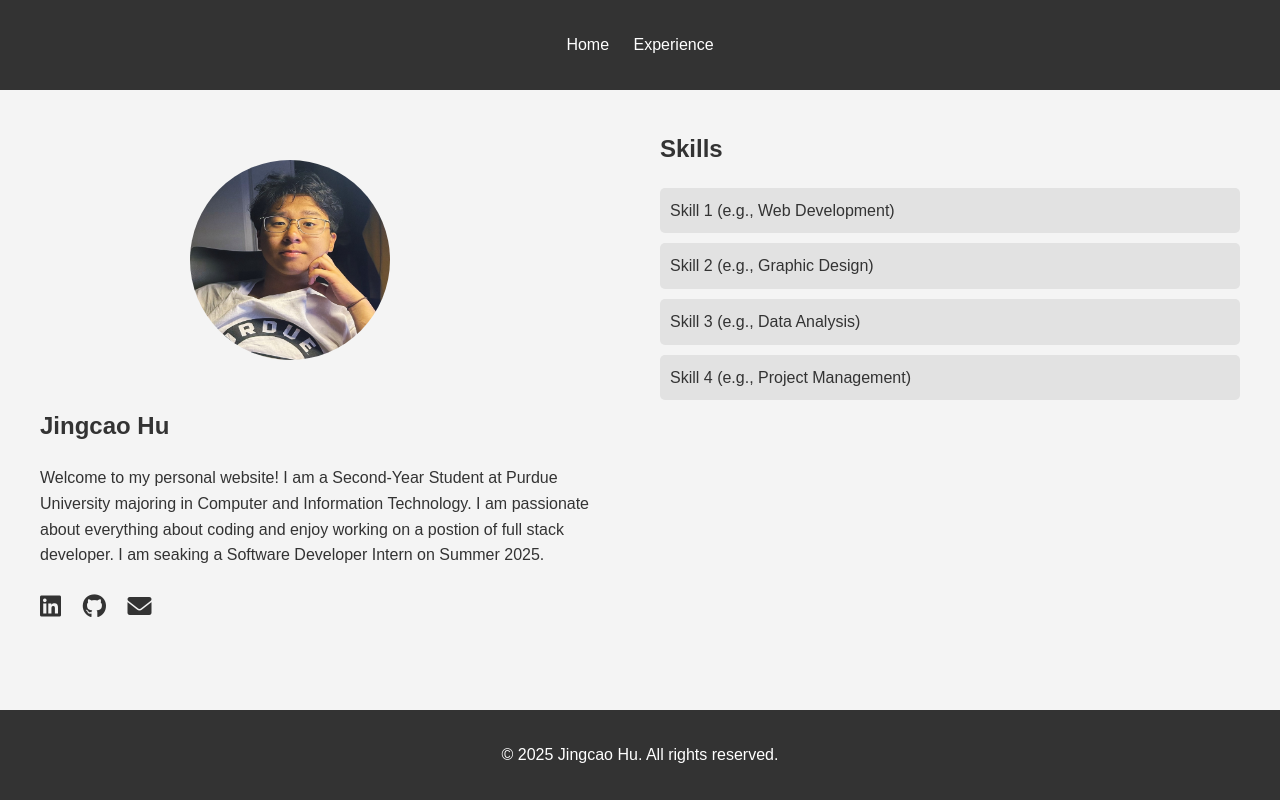
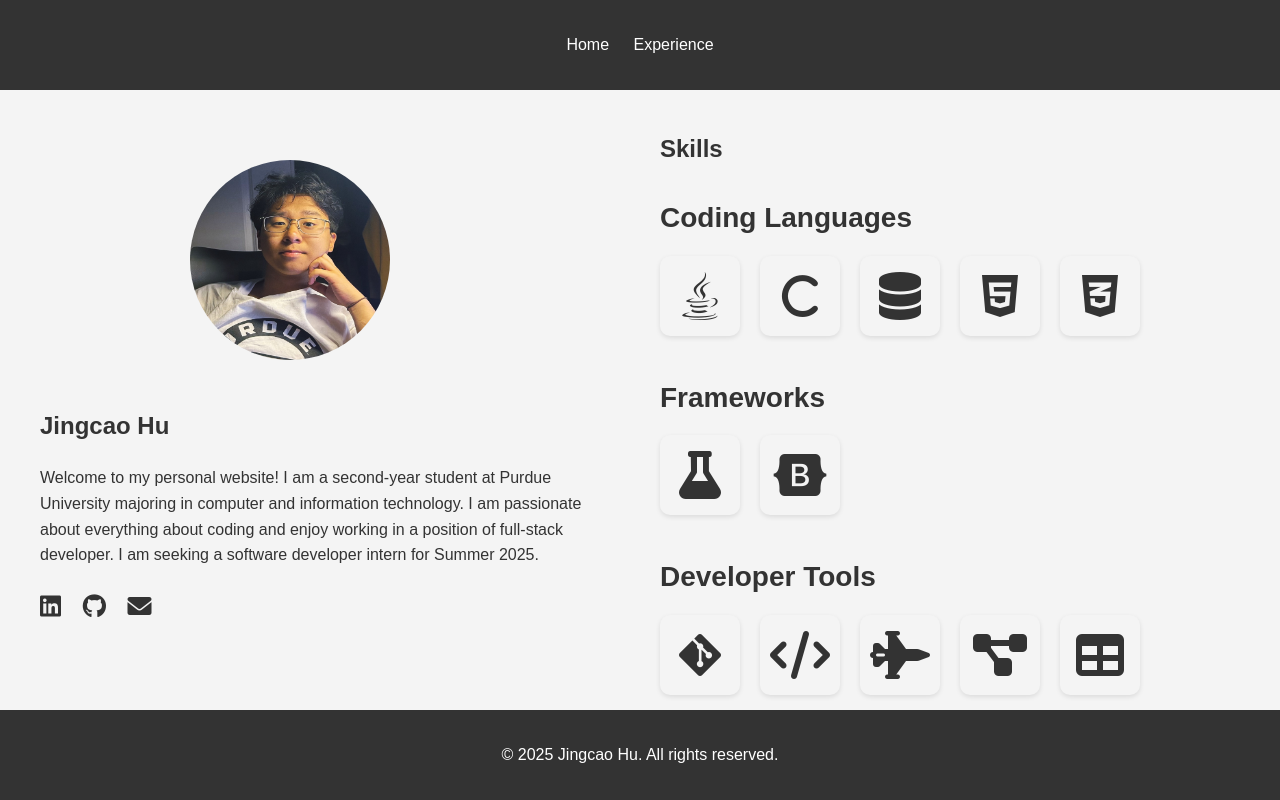
Before and after one commit to JingcaoHu/JingcaoHu, a plain HTML site: page index.html in a window 1280 px wide. Drawn offline with Linux system fonts and the light colour scheme.

Commit message:
Initial Commit

```diff
--- a/index.html
+++ b/index.html
@@ -24,9 +24,9 @@
       <img src="images/MyPortrait.jpeg" alt="Jingcao Hu" class="portrait">
       <h1>Jingcao Hu</h1>
       <p>
-        Welcome to my personal website! I am a Second-Year Student at Purdue University majoring in Computer and Information Technology.
-        I am passionate about everything about coding and enjoy working on a postion of full stack developer. I am seaking a Software Developer Intern
-        on Summer 2025.
+        Welcome to my personal website! I am a second-year student at Purdue University majoring in computer and information technology.
+        I am passionate about everything about coding and enjoy working in a position of full-stack developer. I am seeking a software
+        developer intern for Summer 2025.
       </p>
       <!-- Social Icons -->
       <div class="social-icons">
@@ -44,15 +44,66 @@
 
     <!-- Right Section: Skills -->
     <section class="right-section">
-      <h2>Skills</h2>
-      <ul>
-        <li>Skill 1 (e.g., Web Development)</li>
-        <li>Skill 2 (e.g., Graphic Design)</li>
-        <li>Skill 3 (e.g., Data Analysis)</li>
-        <li>Skill 4 (e.g., Project Management)</li>
-      </ul>
-    </section>
-  </main>
+        <h2>Skills</h2>
+
+        <!-- Coding Languages -->
+        <div class="skill-category">
+          <h3>Coding Languages</h3>
+          <div class="skill-icons">
+            <a href="https://www.java.com" target="_blank" aria-label="Java" title="Java">
+              <i class="fab fa-java"></i>
+            </a>
+            <a href="https://en.wikipedia.org/wiki/C_(programming_language)" target="_blank" aria-label="C" title="C">
+              <i class="fas fa-c"></i>
+            </a>
+            <a href="https://www.mysql.com" target="_blank" aria-label="SQL" title="SQL">
+              <i class="fas fa-database"></i>
+            </a>
+            <a href="https://developer.mozilla.org/en-US/docs/Web/HTML" target="_blank" aria-label="HTML" title="HTML">
+              <i class="fab fa-html5"></i>
+            </a>
+            <a href="https://developer.mozilla.org/en-US/docs/Web/CSS" target="_blank" aria-label="CSS" title="CSS">
+              <i class="fab fa-css3-alt"></i>
+            </a>
+          </div>
+        </div>
+
+        <!-- Frameworks -->
+        <div class="skill-category">
+          <h3>Frameworks</h3>
+          <div class="skill-icons">
+            <a href="https://junit.org/junit5/" target="_blank" aria-label="JUnit" title="JUnit">
+              <i class="fas fa-flask"></i>
+            </a>
+            <a href="https://getbootstrap.com" target="_blank" aria-label="Bootstrap" title="Bootstrap">
+              <i class="fab fa-bootstrap"></i>
+            </a>
+          </div>
+        </div>
+
+        <!-- Developer Tools -->
+        <div class="skill-category">
+          <h3>Developer Tools</h3>
+          <div class="skill-icons">
+            <a href="https://git-scm.com" target="_blank" aria-label="Git" title="Git">
+              <i class="fab fa-git-alt"></i>
+            </a>
+            <a href="https://code.visualstudio.com" target="_blank" aria-label="VS Code" title="VS Code">
+              <i class="fas fa-code"></i>
+            </a>
+            <a href="https://www.jetbrains.com/idea/" target="_blank" aria-label="IntelliJ" title="IntelliJ">
+              <i class="fas fa-jet-fighter"></i>
+            </a>
+            <a href="https://www.visual-paradigm.com" target="_blank" aria-label="Visual Paradigm" title="Visual Paradigm">
+              <i class="fas fa-project-diagram"></i>
+            </a>
+            <a href="https://www.microsoft.com/en-us/microsoft-365/access" target="_blank" aria-label="Microsoft Access" title="Microsoft Access">
+              <i class="fas fa-table"></i>
+            </a>
+          </div>
+        </div>
+      </section>
+    </main>
 
   <footer>
     <p>&copy; 2025 Jingcao Hu. All rights reserved.</p>
--- a/styles.css
+++ b/styles.css
@@ -94,17 +94,63 @@ body {
     color: #d44638; /* Email red */
   }
 
-  /* Skills List Styles */
-  .right-section ul {
-    list-style-type: none;
-    padding: 0;
+ /* Skill Section Styles */
+.skill-category {
+    margin-bottom: 40px; /* Increased margin for better spacing */
   }
 
-  .right-section ul li {
-    background-color: #e2e2e2;
-    margin: 10px 0;
-    padding: 10px;
-    border-radius: 5px;
+  .skill-category h3 {
+    font-size: 1.75rem; /* Larger heading */
+    margin-bottom: 15px; /* More space below the heading */
+    color: #333;
+  }
+
+  .skill-icons {
+    display: flex;
+    flex-wrap: wrap;
+    gap: 20px; /* Increased space between icons */
+  }
+
+  .skill-icons a {
+    text-decoration: none;
+    color: #333;
+    font-size: 3rem; /* Larger icons (3x the default size) */
+    transition: color 0.3s ease, transform 0.3s ease;
+    display: flex;
+    align-items: center;
+    justify-content: center;
+    width: 80px; /* Fixed width for each icon container */
+    height: 80px; /* Fixed height for each icon container */
+    border-radius: 10px; /* Rounded corners */
+    background-color: #f4f4f4; /* Light background for each icon */
+    box-shadow: 0 2px 5px rgba(0, 0, 0, 0.1); /* Subtle shadow */
+  }
+
+  .skill-icons a:hover {
+    color: #0077b5; /* Change color on hover */
+    transform: scale(1.1); /* Slightly enlarge on hover */
+    background-color: #e2e2e2; /* Change background on hover */
+  }
+
+  /* Specific icon colors (optional) */
+  .skill-icons .fa-java:hover {
+    color: #007396; /* Java blue */
+  }
+
+  .skill-icons .fa-html5:hover {
+    color: #e34c26; /* HTML orange */
+  }
+
+  .skill-icons .fa-css3-alt:hover {
+    color: #264de4; /* CSS blue */
+  }
+
+  .skill-icons .fa-bootstrap:hover {
+    color: #7952b3; /* Bootstrap purple */
+  }
+
+  .skill-icons .fa-git-alt:hover {
+    color: #f05032; /* Git red */
   }
 
   /* Experience Page Styles */
```
